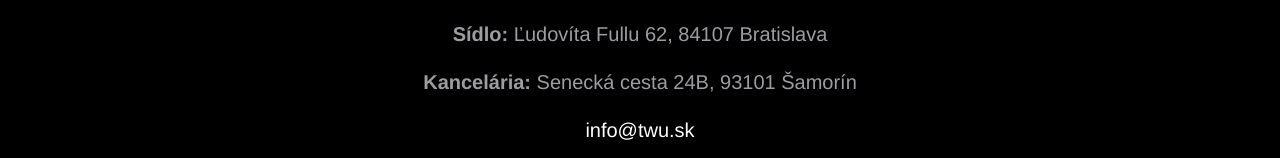
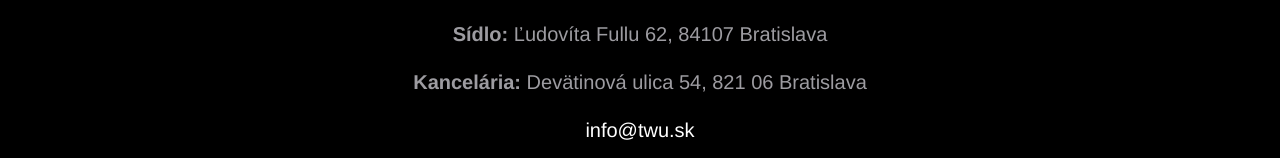
Before and after one commit to Villiss/twu, a React (Create React App) app: page / in a window 1280 px wide. Shown: the part 620-778 px from the top of the page. Built offline with nearby package versions, Linux system fonts and the light colour scheme.

Commit message:
Update Footer.js

```diff
--- a/src/Footer.js
+++ b/src/Footer.js
@@ -6,7 +6,7 @@ export const Footer = () => {
         <section className="footer">
             <h3>TWU, s.r.o.</h3>
             <p><strong>Sídlo: </strong>Ľudovíta Fullu 62, 84107 Bratislava</p>
-            <p><strong>Kancelária: </strong>Senecká cesta 24B, 93101 Šamorín</p>
+            <p><strong>Kancelária: </strong>Devätinová ulica 54, 821 06 Bratislava</p>
             <p><a className="infotwu" href="mailto:info@twu.sk">info@twu.sk</a></p>
         </section>
     )
```
